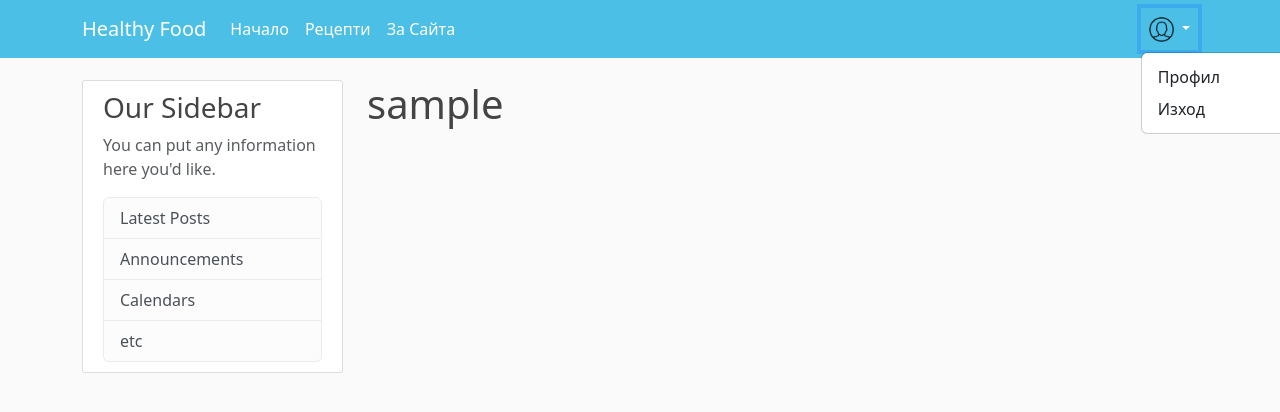
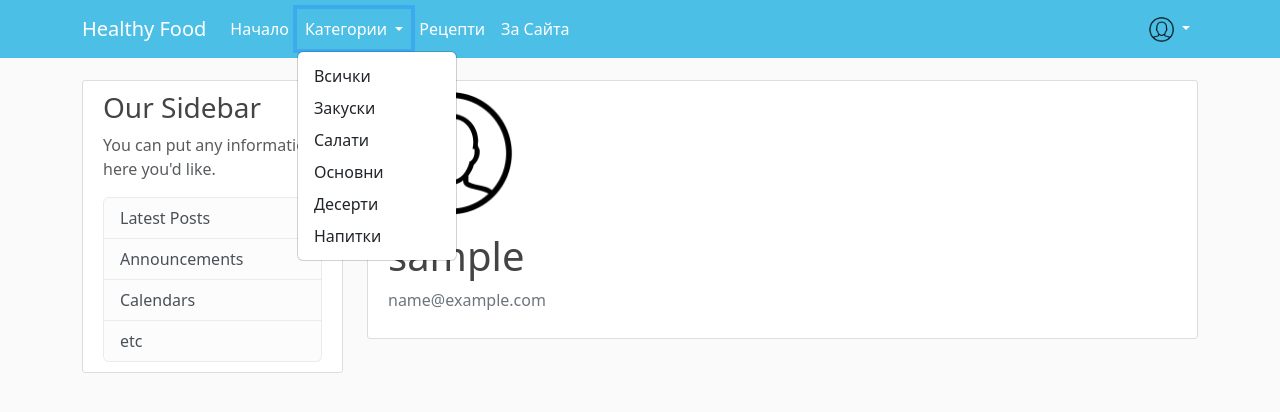
Before and after one commit to Iliyan-H-Iliev/Healthy_Food_WebsIte, a Flask app: page /account in a window 1280 px wide, after a click on "Категории". Shown: the top 412 px of the page. Run offline with Flask 3, Linux system fonts and the light colour scheme; the visitor is signed in with stand-in values (Sample User, id 1).

Commit message:
Upload Files

```diff
--- a/system/models.py
+++ b/system/models.py
@@ -12,7 +12,7 @@ class User(db.Model, UserMixin):
     id = db.Column(db.Integer, primary_key=True)
     username = db.Column(db.String(20), unique=True, nullable=False)
     email = db.Column(db.String(50), unique=True, nullable=False)
-    image_file = db.Column(db.String(20), nullable=False, default="default.jpg")
+    image_file = db.Column(db.String(20), nullable=False, default="default.png")
     password = db.Column(db.String(60), nullable=False)
     posts = db.relationship("Post", backref="author", lazy=True)
 
@@ -29,3 +29,18 @@ class Post(db.Model):
 
     def __repr__(self):
         return f"Post('{self.title}', '{self.date_posted}')"
+
+
+class Recipe(db.Model):
+    id = db.Column(db.Integer, primary_key=True)
+    title = db.Column(db.String(50), nullable=False)
+    ingredients = db.Column(db.Text, nullable=False)
+    preparation = db.Column(db.Text, nullable=False)
+    category = db.Column(db.String(50), nullable=False)
+    user_id = db.Column(db.Integer, db.ForeignKey("user.id"), nullable=False)
+
+    def __repr__(self):
+        return f"Recipe('{self.title}', '{self.ingredients}', '{self.preparation}', '{self.category}')"
+
+    def sort_recipes_by_category(self, category):
+        return Recipe.query.filter_by(category=category).all()
--- a/system/routes.py
+++ b/system/routes.py
@@ -18,6 +18,17 @@ posts = [
         "date_posted": "April 21, 2019",
     },
 ]
+
+sort_recipes = {
+    "Закуски": "breakfast",
+    "Салати": "salads",
+    "Супи": "soups",
+    "Основни ястия": "main_dishes",
+    "Десерти": "desserts",
+    "Напитки": "drinks",
+    "Други": "other",
+
+}
 
 
 @app.route("/")
@@ -77,4 +88,5 @@ def logout():
 @app.route("/account")
 @login_required
 def account():
-    return render_template("account.html", title="Account")
+    image_file = url_for("static", filename="profile_pics/" + current_user.image_file)
+    return render_template("account.html", title="Account", image_file=image_file)
--- a/system/templates/account.html
+++ b/system/templates/account.html
@@ -1,5 +1,13 @@
 {% extends "layout.html" %}
 {% block content %}
-    <h1>{{ current_user.username }}</h1>
+    <div class="content-section">
+        <div class="media">
+            <img class="rounded-circle account-img" src="{{ image_file }}" alt="image">
+            <div class="media-body">
+                <h2 class="account-heading">{{ current_user.username }}</h2>
+                <p class="text-secondary">{{ current_user.email }}</p>
+            </div>
+        </div>
+    </div>
 
 {% endblock content %}
--- a/system/templates/layout.html
+++ b/system/templates/layout.html
@@ -29,6 +29,20 @@
           <div class="collapse navbar-collapse" id="navbarToggle">
             <div class="navbar-nav mr-auto">
               <a class="nav-item nav-link" href="{{ url_for('home') }}">Начало</a>
+                <div class="dropdown">
+                    <a class="nav-item nav-link dropdown-toggle" href="{{ url_for('recipes') }}" id="navbarDropdown"
+                       role="button" data-bs-toggle="dropdown" aria-expanded="false">
+                        Категории
+                    </a>
+                    <ul class="dropdown-menu" aria-labelledby="navbarDropdown">
+                        <li><a class="dropdown-item" href="{{ url_for('recipes') }}">Всички</a></li>
+                        <li><a class="dropdown-item" href="{{ url_for('recipes') }}">Закуски</a></li>
+                        <li><a class="dropdown-item" href="{{ url_for('recipes') }}">Салати</a></li>
+                        <li><a class="dropdown-item" href="{{ url_for('recipes') }}">Основни</a></li>
+                        <li><a class="dropdown-item" href="{{ url_for('recipes') }}">Десерти</a></li>
+                        <li><a class="dropdown-item" href="{{ url_for('recipes') }}">Напитки</a></li>
+
+                </div>
               <a class="nav-item nav-link" href="{{ url_for('recipes') }}">Рецепти</a>
               <a class="nav-item nav-link" href="{{ url_for('about') }}">За Сайта</a>
             </div>
@@ -38,10 +52,10 @@
                     <div class="dropdown">
                         <a class="nav-item nav-link dropdown-toggle" href="#" id="navbarDropdown"
                            role="button" data-bs-toggle="dropdown" aria-expanded="false">
-                            <img src="../static/profile_image.png" title="Some title" alt="image" height="25" width="25">
+                            <img src="{{ '../static/profile_pics/' + current_user.image_file }}" title="Профил" alt="image" height="25" width="25">
                         </a>
                         <ul class="dropdown-menu" aria-labelledby="navbarDropdown">
-                            <li><a class="dropdown-item" href="{{ url_for('account') }}">Профил</a></li>
+                            <li><a class="dropdown-item" href="{{ url_for('account') }}">Моят Профил</a></li>
                             <li><a class="dropdown-item" href="{{ url_for('logout') }}">Изход</a></li>
                         </ul>
                     </div>
```
Also changed, not shown: system/templates/recipes.html (+9 -1 lines), system/static/profile.png (deleted), system/static/profile_pics/default.png (renamed from system/static/profile_image.png).
